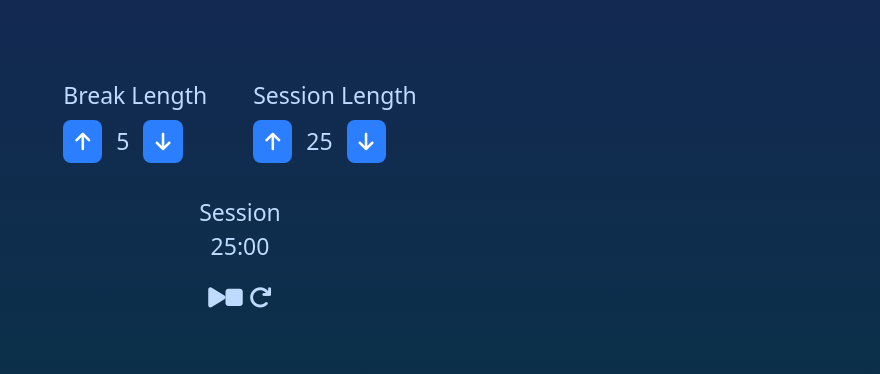
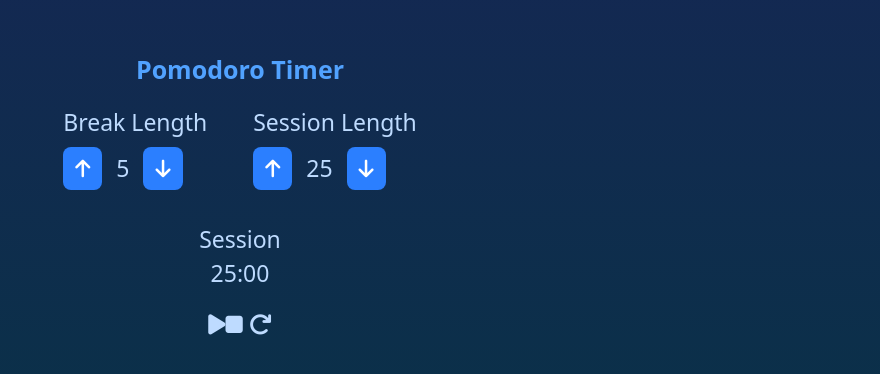
Before and after one commit to hakanyalniz/25-Clock, a website built with Vite: page index.html in a window 1280 px wide. Shown: the part 204-578 px from the top of the page, without its empty margins (400-1280 px from the left). Built offline with nearby package versions, Linux system fonts and the light colour scheme.

Commit message:
Added title

```diff
--- a/index.html
+++ b/index.html
@@ -3,7 +3,7 @@
   <head>
     <meta charset="UTF-8" />
     <meta name="viewport" content="width=device-width, initial-scale=1.0" />
-    <title>25 + 5 Clock</title>
+    <title>Pomodoro Timer</title>
     <link rel="stylesheet" type="text/css" href="src/style.css" />
     <link
       href="https://cdnjs.cloudflare.com/ajax/libs/font-awesome/6.5.1/css/all.min.css"
@@ -16,6 +16,9 @@
       class="flex items-center justify-center h-screen bg-gradient-to-b from-blue-950 to-cyan-950 text-blue-200 text-[23px]"
     >
       <div class="clock-container w-fit">
+        <div class="text-center mb-4 text-[25px] font-bold text-blue-400">
+          Pomodoro Timer
+        </div>
         <div id="break-control" class="inline-block mr-10">
           <div class="text-center mb-2" id="break-label">Break Length</div>
           <button
```
Also changed, not shown: src/test.js (deleted).
